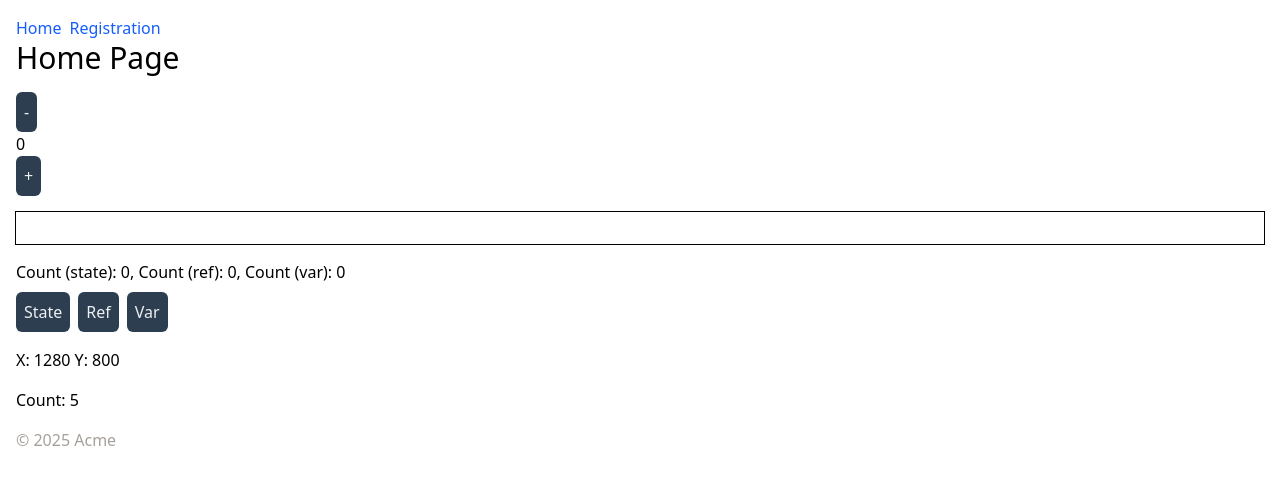
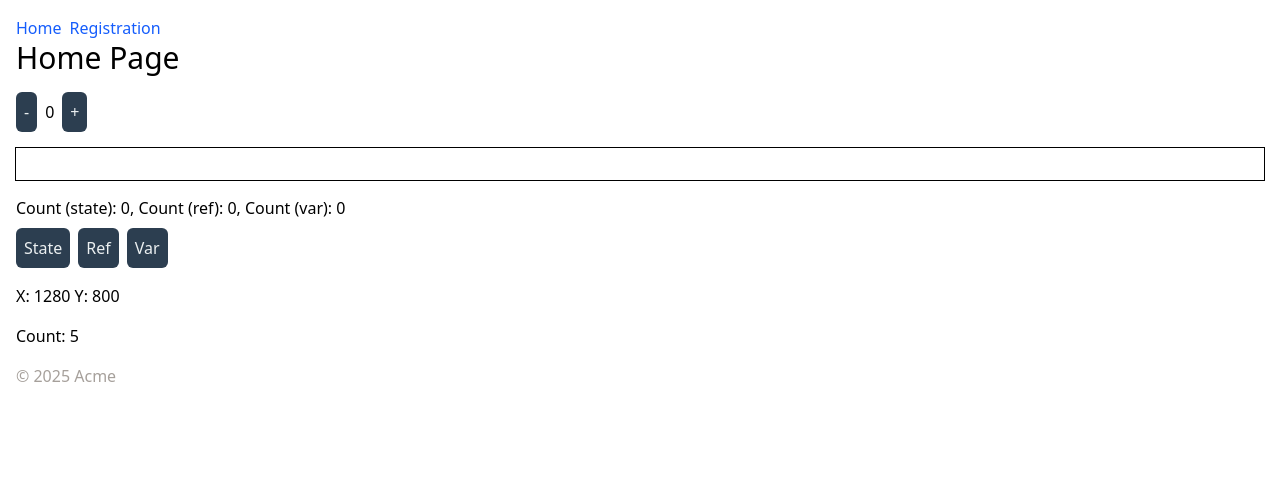
Before and after one commit to patrykomiotek/dyn-group-1, a React (Vite) app: page / in a window 1280 px wide. Shown: the top 484 px of the page. Built offline with nearby package versions, Linux system fonts and the light colour scheme.

Commit message:
feat: styles for stepper component

```diff
--- a/src/components/Stepper.tsx
+++ b/src/components/Stepper.tsx
@@ -1,4 +1,4 @@
-import { useReducer, useRef, type KeyboardEventHandler } from "react";
+import { useReducer, type KeyboardEventHandler } from "react";
 import { Button, Input } from "../ui";
 
 interface State {
@@ -61,7 +61,7 @@ export function Stepper() {
 
   return (
     <div>
-      <div>
+      <div className="flex space-x-2 items-center">
         <Button onClick={handleDecrease}>-</Button>
         <p>{state.value}</p>
         <Button onClick={handleIncrease}>+</Button>
```
